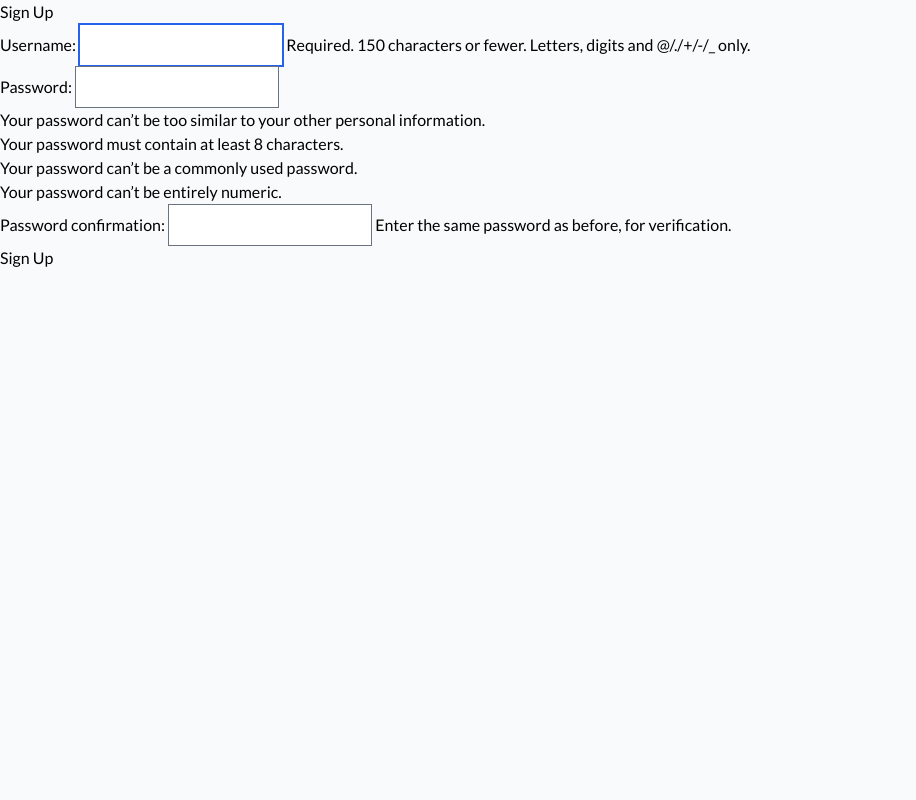
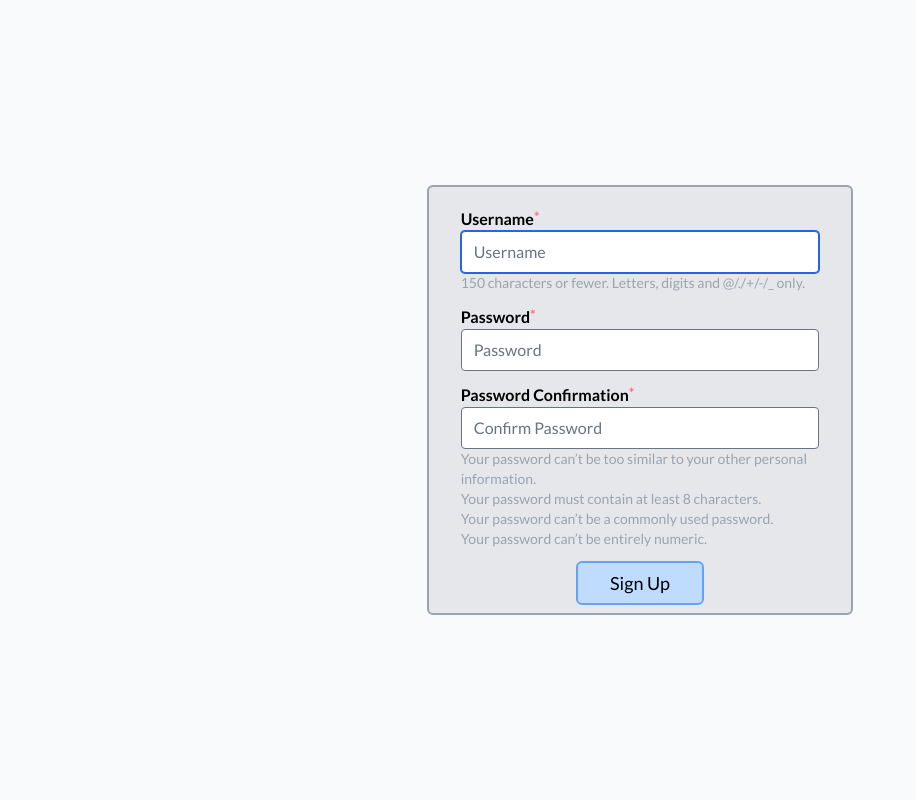
Before and after one commit to Hamza5743/chutti, a Django app: page /signup/ in a window 1280 px wide. Shown: the part 24-824 px from the top of the page, without its empty margins (0-916 px from the left). Run offline with Django 5.2, Linux system fonts and the light colour scheme; some libraries are stand-ins or nearby versions.

Commit message:
Sign Up Html

```diff
--- a/chutti/views.py
+++ b/chutti/views.py
@@ -31,6 +31,7 @@ def login(request):
 
 
 def signup(request):
+    error_message = ""
     if request.method == "POST":
         form = UserCreationForm(request.POST)
         if form.is_valid():
@@ -40,9 +41,11 @@ def signup(request):
                 request, f"Account created for {username}. You can now log in."
             )
             return redirect("login")  # Redirect to the login page
+
+        error_message = next(iter(next(iter(form.errors.values()))))
     else:
         form = UserCreationForm()
-    return render(request, "chutti/signup.html", {"form": form})
+    return render(request, "chutti/signup.html", {"error_message": error_message})
 
 
 def get_leaves(request):
--- a/templates/chutti/signup.html
+++ b/templates/chutti/signup.html
@@ -1,10 +1,56 @@
 {% extends 'base.html' %}
-
 {% block content %}
-    <h2>Sign Up</h2>
-    <form method="post" action="{% url 'signup' %}">
-        {% csrf_token %}
-        {{ form.as_p }}
-        <button type="submit">Sign Up</button>
-    </form>
+    <div class="flex flex-col items-center justify-center h-full w-full">
+        <div class="flex flex-col w-1/3 min-w-96 bg-gray-200 p-8 py-2 border-2 border-gray-400 border-solid rounded-md">
+            <form class="flex flex-col w-full space-y-3"
+                  method="post"
+                  action="{% url 'signup' %}">
+                {% csrf_token %}
+                <div class="flex flex-col justify-start items-center w-full">
+                    <label class="mr-auto font-bold" for="id_username">
+                        Username<span class="align-top text-sm text-red-400">*</span>
+                    </label>
+                    <input class="w-full rounded"
+                           placeholder="Username"
+                           type="text"
+                           name="username"
+                           autofocus=""
+                           autocapitalize="none"
+                           autocomplete="username"
+                           maxlength="150"
+                           required=""
+                           id="id_username">
+                    <span class="mr-auto text-sm text-gray-400">150 characters or fewer. Letters, digits and @/./+/-/_ only.</span>
+                    <label class="mr-auto font-bold mt-3" for="id_password1">
+                        Password<span class="align-top text-sm text-red-400">*</span>
+                    </label>
+                    <input class="w-full rounded"
+                           placeholder="Password"
+                           type="password"
+                           name="password1"
+                           autocomplete="current-password"
+                           required=""
+                           id="id_password1">
+                    <label class="mr-auto font-bold mt-3" for="id_password2">
+                        Password Confirmation<span class="align-top text-sm text-red-400">*</span>
+                    </label>
+                    <input class="w-full rounded"
+                           placeholder="Confirm Password"
+                           type="password"
+                           name="password2"
+                           autocomplete="new-password"
+                           required=""
+                           aria-describedby="id_password2_helptext"
+                           id="id_password2">
+                    <span class="mr-auto text-sm text-gray-400">Your password can’t be too similar to your other personal information.</span>
+                    <span class="mr-auto text-sm text-gray-400">Your password must contain at least 8 characters.</span>
+                    <span class="mr-auto text-sm text-gray-400">Your password can’t be a commonly used password.</span>
+                    <span class="mr-auto text-sm text-gray-400">Your password can’t be entirely numeric.</span>
+                </div>
+                {% if error_message %}<p class="text-red-500">{{ error_message }}</p>{% endif %}
+                <button class="self-center m-4 mx-auto p-1.5 px-8 bg-blue-200 hover:bg-blue-300 border-2 border-blue-400 border-solid rounded-md text-lg"
+                        type="submit">Sign Up</button>
+            </form>
+        </div>
+    </div>
 {% endblock %}
--- a/theme/static/css/dist/styles.css
+++ b/theme/static/css/dist/styles.css
@@ -1028,6 +1028,11 @@ select {
   color: rgb(239 68 68 / var(--tw-text-opacity));
 }
 
+.text-gray-400 {
+  --tw-text-opacity: 1;
+  color: rgb(156 163 175 / var(--tw-text-opacity));
+}
+
 .filter {
   filter: var(--tw-blur) var(--tw-brightness) var(--tw-contrast) var(--tw-grayscale) var(--tw-hue-rotate) var(--tw-invert) var(--tw-saturate) var(--tw-sepia) var(--tw-drop-shadow);
 }
```
